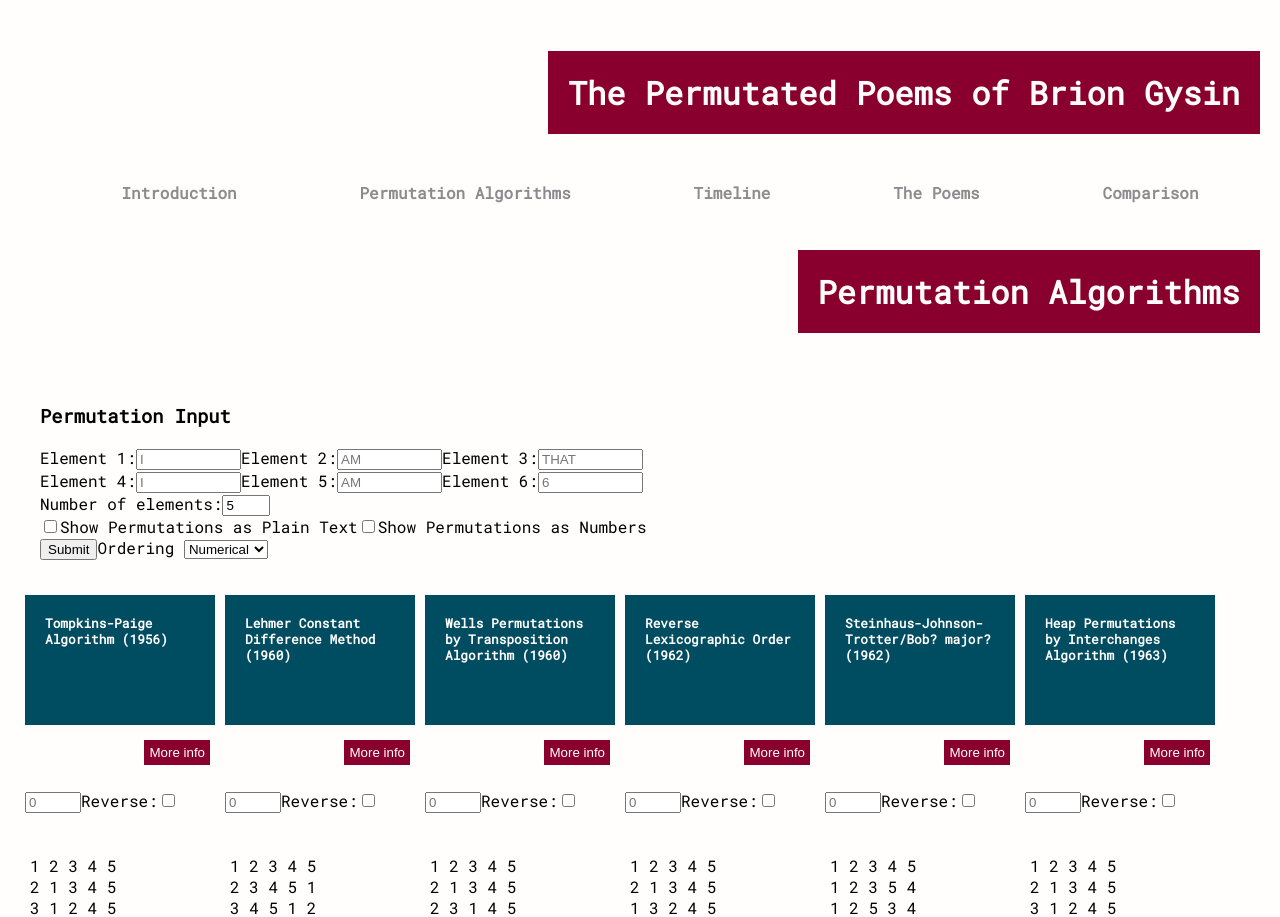
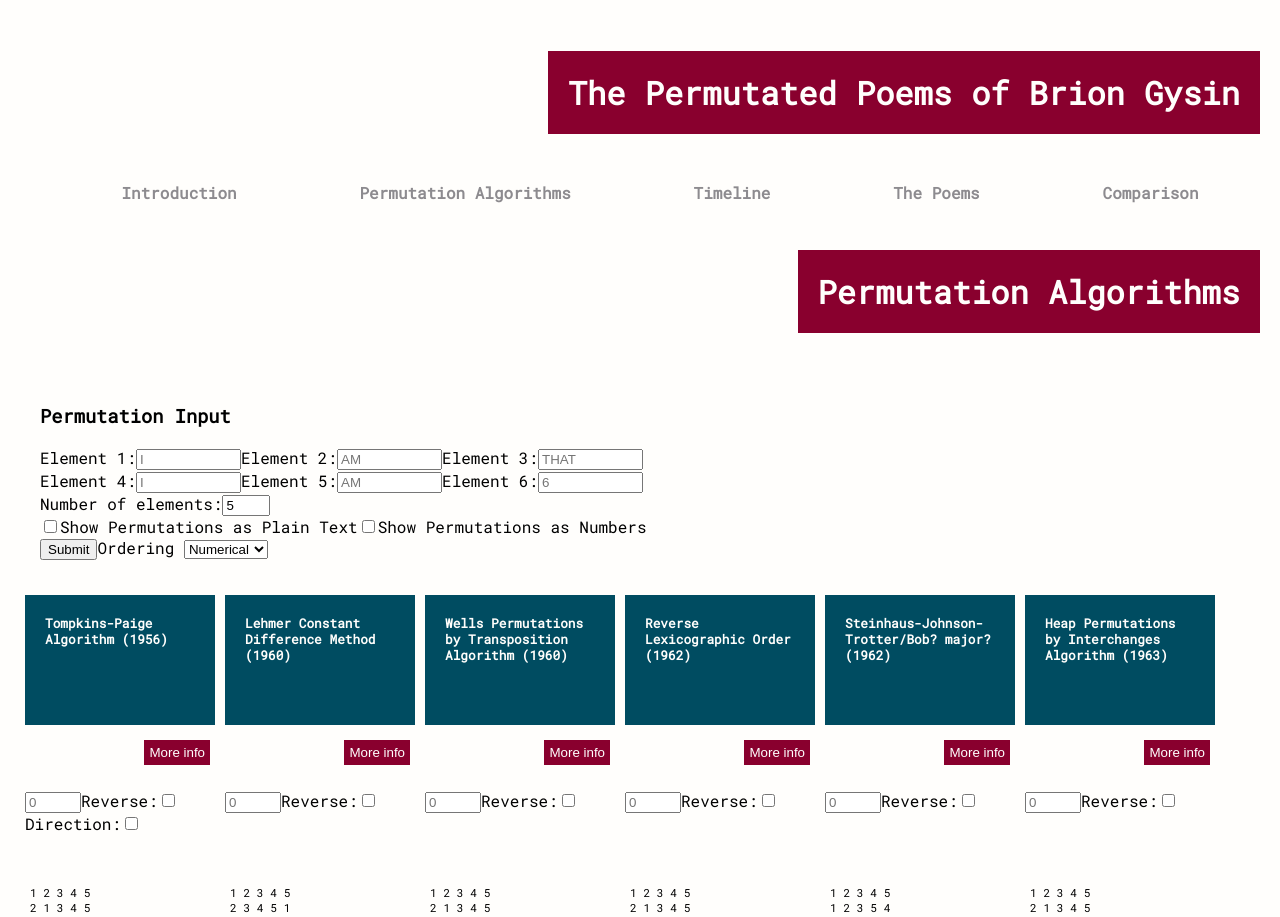
Before and after one commit to dpocknee/gysin, a React (Create React App) app: page /gysin/algorithms in a window 1280 px wide. Shown: the top 917 px of the page. Built offline with nearby package versions, Linux system fonts and the light colour scheme.

Commit message:
added direction to Tompkins algorithm.

```diff
--- a/src/algorithms/components/Algorithm.jsx
+++ b/src/algorithms/components/Algorithm.jsx
@@ -16,6 +16,7 @@ class Algorithm extends Component {
     infoOpen: false,
     showCode: false,
     originalPermutation: [],
+    tompkinsDirection: 1,
   };
 
   componentDidMount() {
@@ -27,11 +28,12 @@ class Algorithm extends Component {
     this.setState({ originalPermutation });
   }
 
-  componentDidUpdate(prevProps) {
-    const { algorithmType, order  } = this.props;
-    if (prevProps.order !== order) {
-      const originalPermutation = algorithmType.arguments
-        ? algorithmType.algorithm(order, 1)
+  componentDidUpdate(prevProps, prevState) {
+    const { algorithmType, order } = this.props;
+    const { tompkinsDirection } = this.state;
+    if (prevProps.order !== order || tompkinsDirection !== prevState.tompkinsDirection) {
+      const originalPermutation = algorithmType.name === 'Tompkins-Paige Algorithm'
+        ? algorithmType.algorithm(order, tompkinsDirection)
         : algorithmType.algorithm(order);
       this.setState({ originalPermutation });
     }
@@ -51,6 +53,11 @@ class Algorithm extends Component {
 
   showHideCode = () => {
     this.setState(state => ({ showCode: !state.showCode }));
+  };
+
+  tompkinsDirection = event => {
+    const newState = event.target.checked ? -1 : 1;
+    this.setState({ tompkinsDirection: newState });
   };
 
   render() {
@@ -133,6 +140,17 @@ class Algorithm extends Component {
             id={`${algorithmType.name}checkbox`}
             onChange={e => this.reverseCheckbox(e)}
           />
+          {algorithmType.name === 'Tompkins-Paige Algorithm' && (
+            <div>
+              <label htmlFor={`direction${algorithmType.name}checkbox`}>Direction:</label>
+              <input
+                type="checkbox"
+                name={`direction${algorithmType.name}checkbox`}
+                id={`direction${algorithmType.name}checkbox`}
+                onChange={e => this.tompkinsDirection(e)}
+              />
+            </div>
+          )}
         </section>
         <section className="indivcolumns">
           {substitutedContent.map((perm, index) => (
@@ -169,11 +187,11 @@ class Algorithm extends Component {
 }
 
 Algorithm.propTypes = {
-  algorithmType: PropTypes.string.isRequired,
-  order: PropTypes.string.isRequired,
-  numberOrText: PropTypes.string.isRequired,
-  content: PropTypes.string.isRequired,
-  coloredOrNot: PropTypes.string.isRequired,
+  algorithmType: PropTypes.func.isRequired,
+  order: PropTypes.arrayOf(PropTypes.number).isRequired,
+  content: PropTypes.arrayOf(PropTypes.string).isRequired,
+  numberOrText: PropTypes.bool.isRequired,
+  coloredOrNot: PropTypes.bool.isRequired,
 };
 
 export default Algorithm;
--- a/src/algorithms/css/Algorithms.css
+++ b/src/algorithms/css/Algorithms.css
@@ -60,7 +60,7 @@
 }
 
 .shift {
-  height: 60px;
+  height: 90px;
   width: 100%;
   padding: 5px;
 }
@@ -135,6 +135,7 @@ h3 {
   display: flex;
   flex-direction: row;
   width: 200px;
+  font-size: 0.7em;
 }
 .indivElement {
   width: 35px;
```
